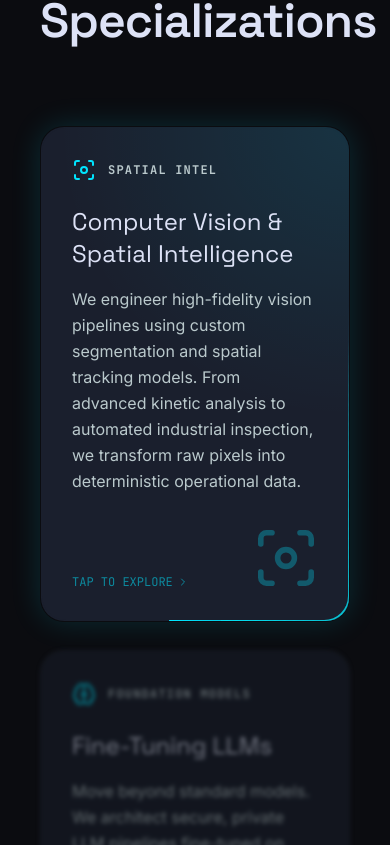
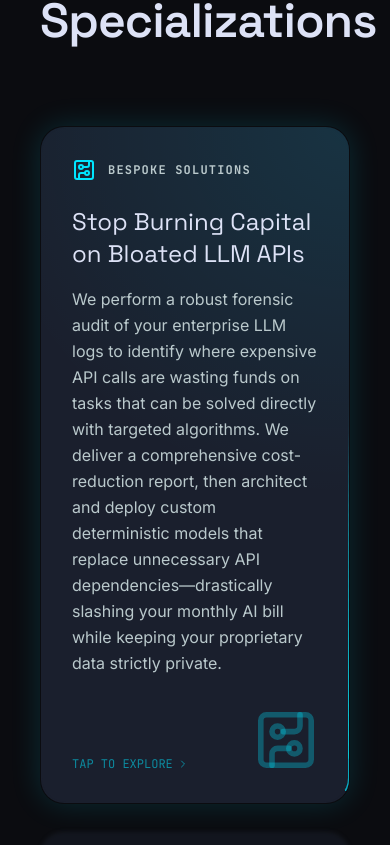
Before and after one commit to opensourcepundits/dot42, a React (Vite) app: page / in a window 390 px wide. Shown: the part 1219-2064 px from the top of the page. Built offline with nearby package versions, Linux system fonts and the light colour scheme.

Commit message:
reordering

```diff
--- a/src/components/Specializations.tsx
+++ b/src/components/Specializations.tsx
@@ -1043,7 +1043,7 @@ const specializationData = [
     title: "Stop Burning Capital on Bloated LLM APIs",
     description: "We perform a robust forensic audit of your enterprise LLM logs to identify where expensive API calls are wasting funds on tasks that can be solved directly with targeted algorithms. We deliver a comprehensive cost-reduction report, then architect and deploy custom deterministic models that replace unnecessary API dependencies—drastically slashing your monthly AI bill while keeping your proprietary data strictly private.",
     icon: CircuitBoard,
-    colSpan: "md:col-span-8 md:order-1 min-h-[350px]",
+    colSpan: "order-first md:col-span-8 md:order-1 min-h-[350px]",
     services: [
       {
         title: "LLM Log & Architecture Auditing",
@@ -1257,7 +1257,7 @@ export function Specializations() {
             key={spec.id}
             data-spec-id={spec.id}
             data-active={centeredId === spec.id}
-            className={`${spec.colSpan} p-8 md:p-10 transition-all duration-500 group flex flex-col justify-between rounded-xl cursor-pointer relative order-none group-hover/grid:blur-[2px] group-hover/grid:opacity-50 md:hover:!opacity-100 md:hover:!blur-none hover:shadow-[0_0_30px_rgba(0,229,255,0.15)] hover:-translate-y-1 data-[active=true]:max-md:!opacity-100 data-[active=true]:max-md:!blur-none data-[active=true]:max-md:shadow-[0_0_30px_rgba(0,229,255,0.15)] data-[active=true]:max-md:-translate-y-1`}
+            className={`${spec.colSpan} p-8 md:p-10 transition-all duration-500 group flex flex-col justify-between rounded-xl cursor-pointer relative group-hover/grid:blur-[2px] group-hover/grid:opacity-50 md:hover:!opacity-100 md:hover:!blur-none hover:shadow-[0_0_30px_rgba(0,229,255,0.15)] hover:-translate-y-1 data-[active=true]:max-md:!opacity-100 data-[active=true]:max-md:!blur-none data-[active=true]:max-md:shadow-[0_0_30px_rgba(0,229,255,0.15)] data-[active=true]:max-md:-translate-y-1`}
             onClick={() => openModal(spec.id)}
           >
             {/* Non-hovered state background and border */}
```
